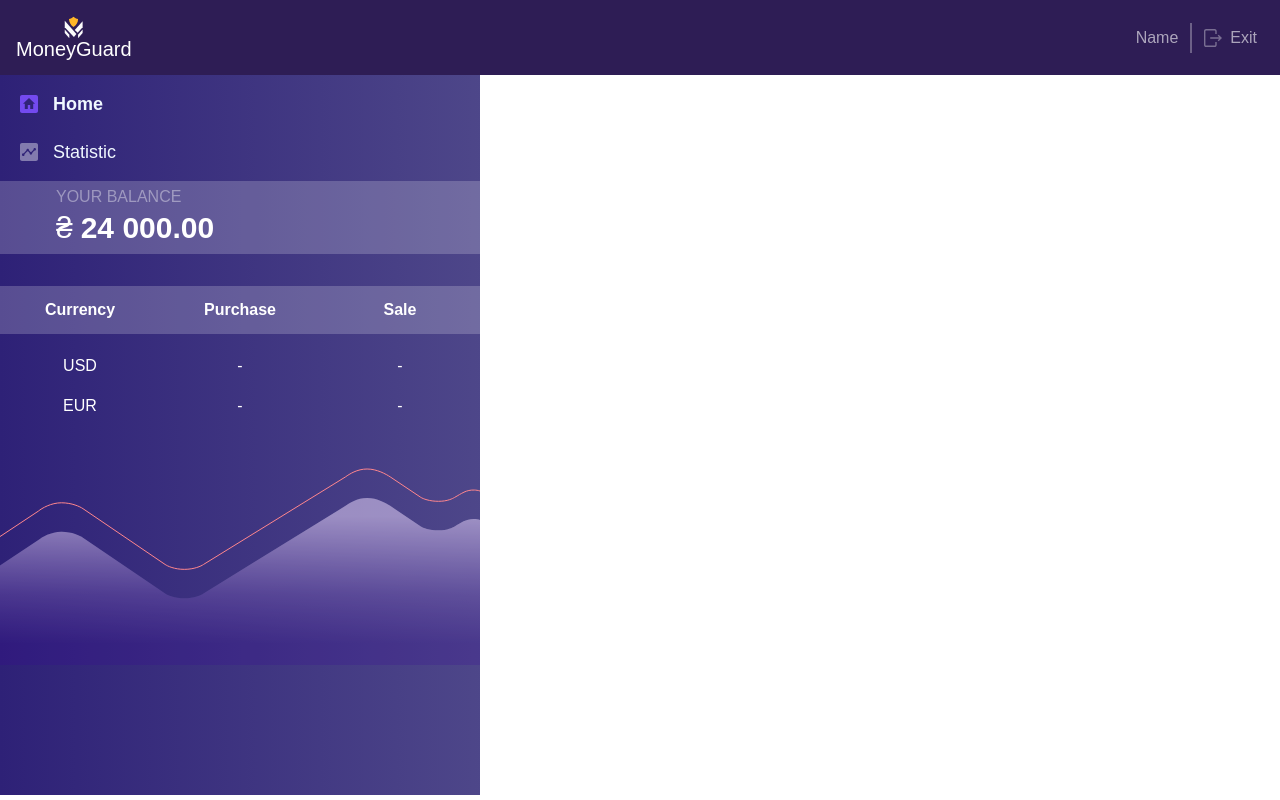
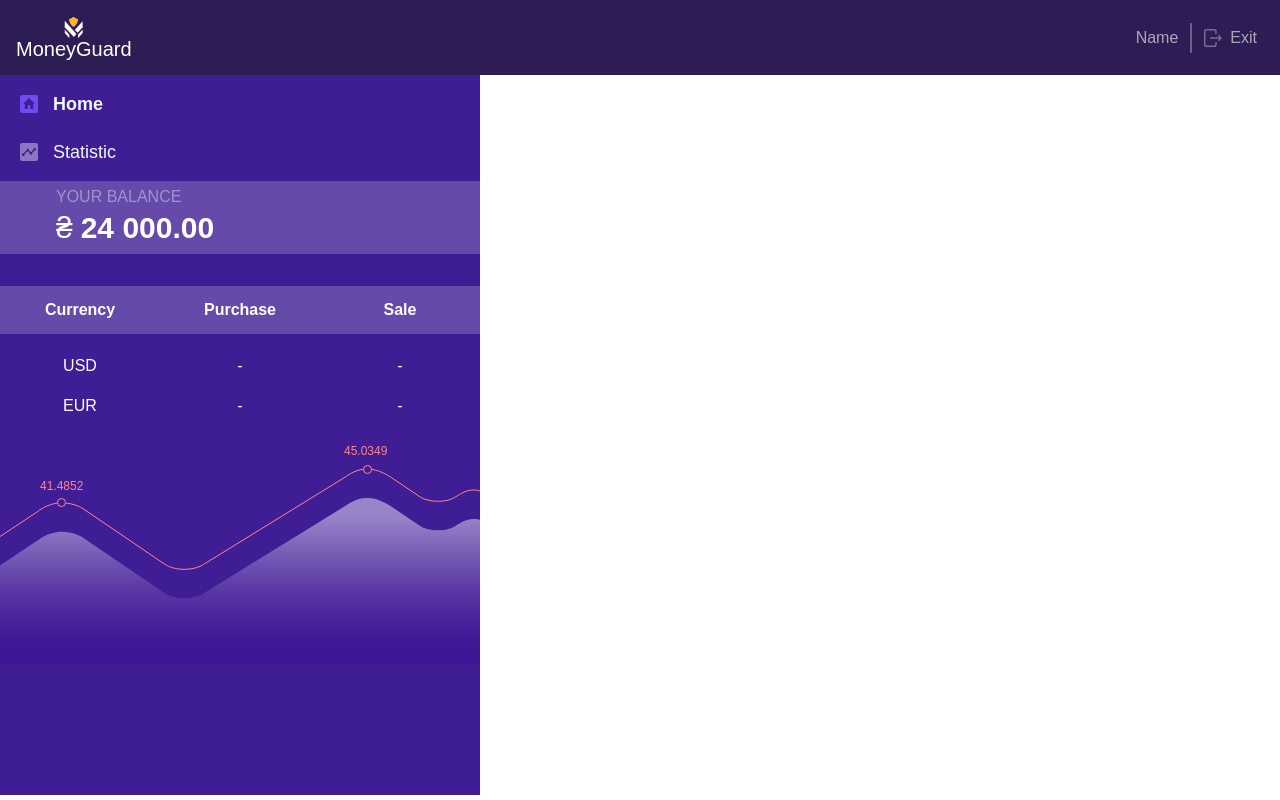
Before and after one commit to alivieE/MoneyGuard, a React (Create React App) app in the folder moneyguard/: page / in a window 1280 px wide. Built offline with nearby package versions, Linux system fonts and the light colour scheme; no server answers; the HTML template or start-up script is replaced by a standard one.

Commit message:
added coutns

```diff
--- a/moneyguard/src/components/SideBar/SideBar.jsx
+++ b/moneyguard/src/components/SideBar/SideBar.jsx
@@ -113,7 +113,10 @@ const SideBar = () => {
         <img className={s.orangeVector} src={Image.orangeVector}/>
         <img src={Image.whiteVector}/>
       </div>
-      <div></div>
+      <p className={s.countOne} >41.4852</p>
+      <div className={s.pointOne}></div>
+      <p className={s.countTwo}>45.0349</p>
+      <div className={s.pointTwo}></div>
     </aside>
   )
 }
--- a/moneyguard/src/components/SideBar/SideBar.module.css
+++ b/moneyguard/src/components/SideBar/SideBar.module.css
@@ -59,7 +59,7 @@
 
 .sideBar{
     width: 480px;
-    background: linear-gradient(to left, #352d79e0, #2e2177);
+    background-color: #3E1D95;
     display: block;
 }
 
@@ -103,3 +103,43 @@
     top:30px;
     left: 0;
 }
+
+.pointOne{
+    border: 1px solid #FF868D;
+    height: 9px;
+    width: 9px;
+    border-radius: 50%;
+    position: absolute;
+    top:498px ;
+    left: 57px;
+    background-color: #3E1D95;
+}
+
+.pointTwo{
+    border: 1px solid #FF868D;
+    height: 9px;
+    width: 9px;
+    border-radius: 50%;
+    position: absolute;
+    top:465px ;
+    left: 363px;
+    background-color: #3E1D95;
+}
+
+.countOne{
+    position: absolute;
+    top:480px ;
+    left: 40px;
+    color: #FF868D;
+    font-size: 12px;
+    font-weight: 400;
+}
+
+.countTwo{
+    position: absolute;
+    top: 445px;
+    left: 344px;
+    color: #FF868D;
+    font-size: 12px;
+    font-weight: 400
+}
```
